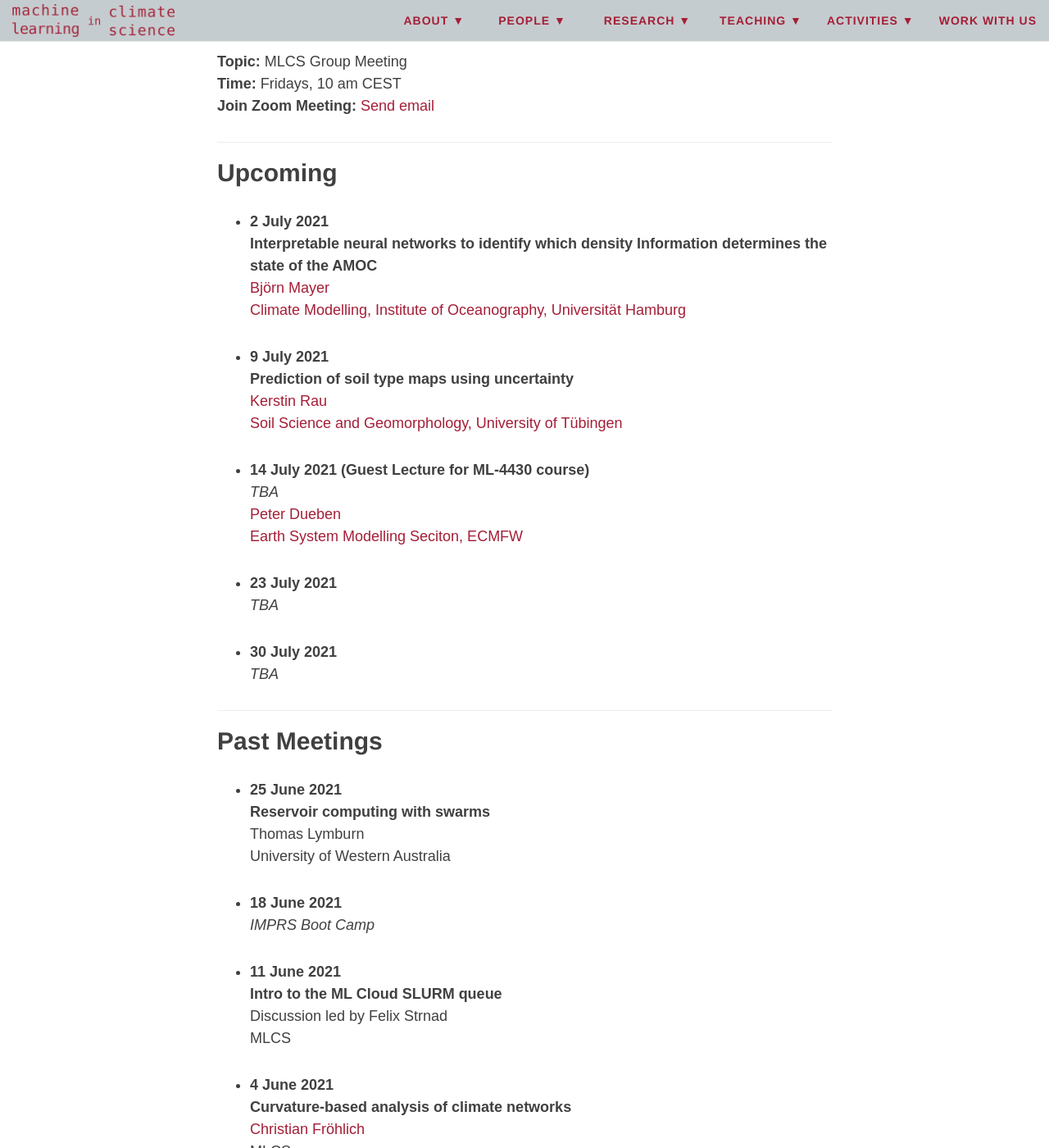
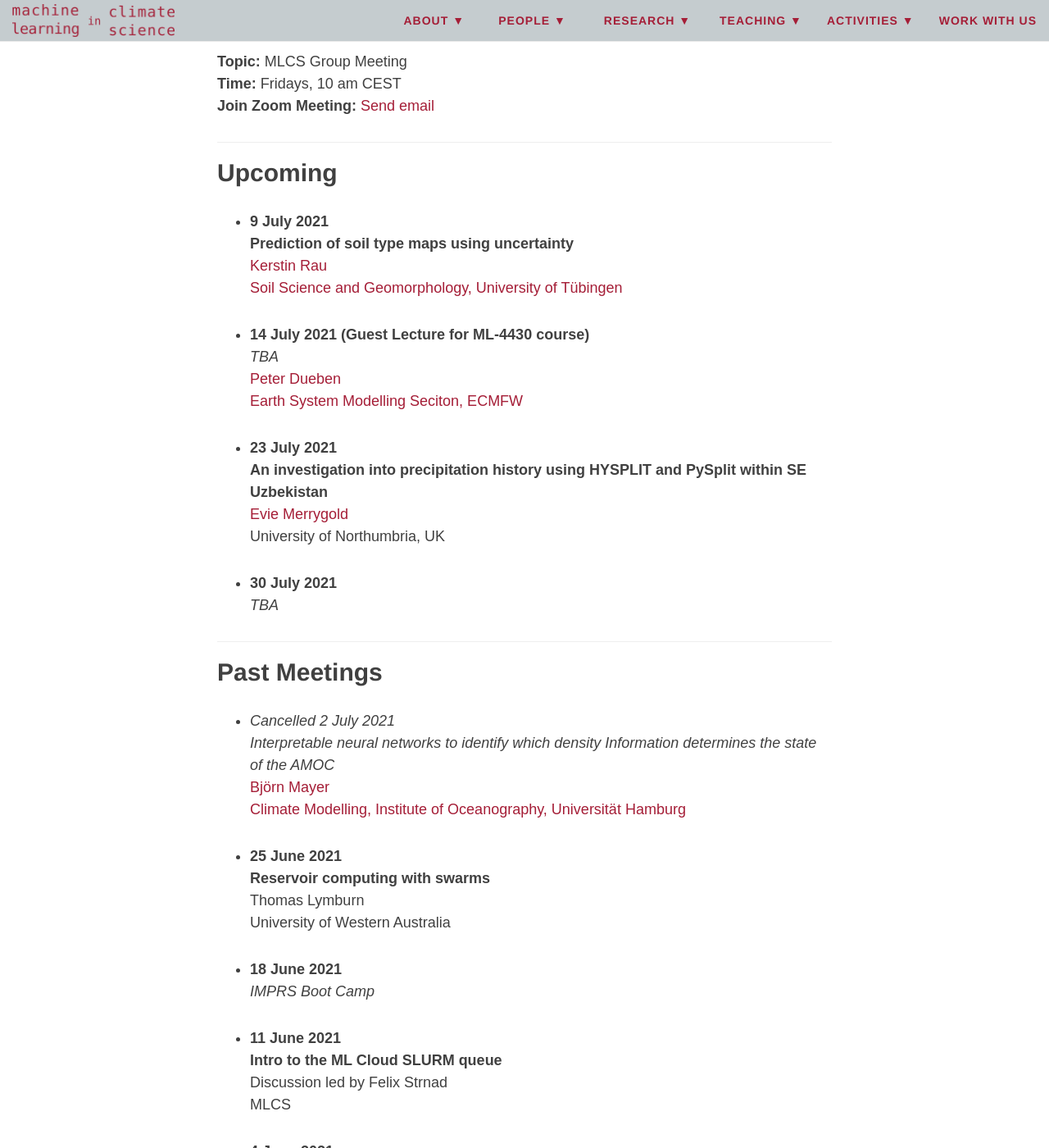
Before and after one commit to mlcs/mlcs.github.io, a Jekyll site: the page built from activities/group-meetings.md, in a window 1280 px wide and 1400 px high, scrolled down 769 px. Shown: the whole window at 82% size. Built offline with Jekyll 4.4.1, drawn with Linux system fonts in a browser that asks for light colours; nearby versions of some CDN libraries.

Commit message:
group meetings -> archive older talks; add Evie's talk details

```diff
--- a/activities/group-meetings.md
+++ b/activities/group-meetings.md
@@ -43,8 +35,10 @@ _TBA_
 [Earth System Modelling Seciton, ECMFW](https://www.ecmwf.int/)
 
 + **23 July 2021**
-_TBA_
-
+**An investigation into precipitation history using HYSPLIT and
+PySplit within SE Uzbekistan**
+[Evie Merrygold](https://www.linkedin.com/in/evie-merrygold-001b99188)
+University of Northumbria, UK
 
 + **30 July 2021**
 _TBA_
@@ -52,6 +46,14 @@ _TBA_
 ***
 
 ## Past Meetings
+
++ _Cancelled 2 July 2021_
+_Interpretable neural networks to identify which density Information
+determines the state of the AMOC_
+[Björn Mayer
+](https://www.ifm.uni-hamburg.de/en/institute/staff/mayerbjoern.html)
+[Climate Modelling, Institute of Oceanography, Universität
+Hamburg](https://www.ifm.uni-hamburg.de/en/workareas/climatemodelling.html)
 
 + **25 June 2021**
 **Reservoir computing with swarms**
```
Also changed, not shown: other parts of activities/group-meetings.md (+0 -8 lines).
